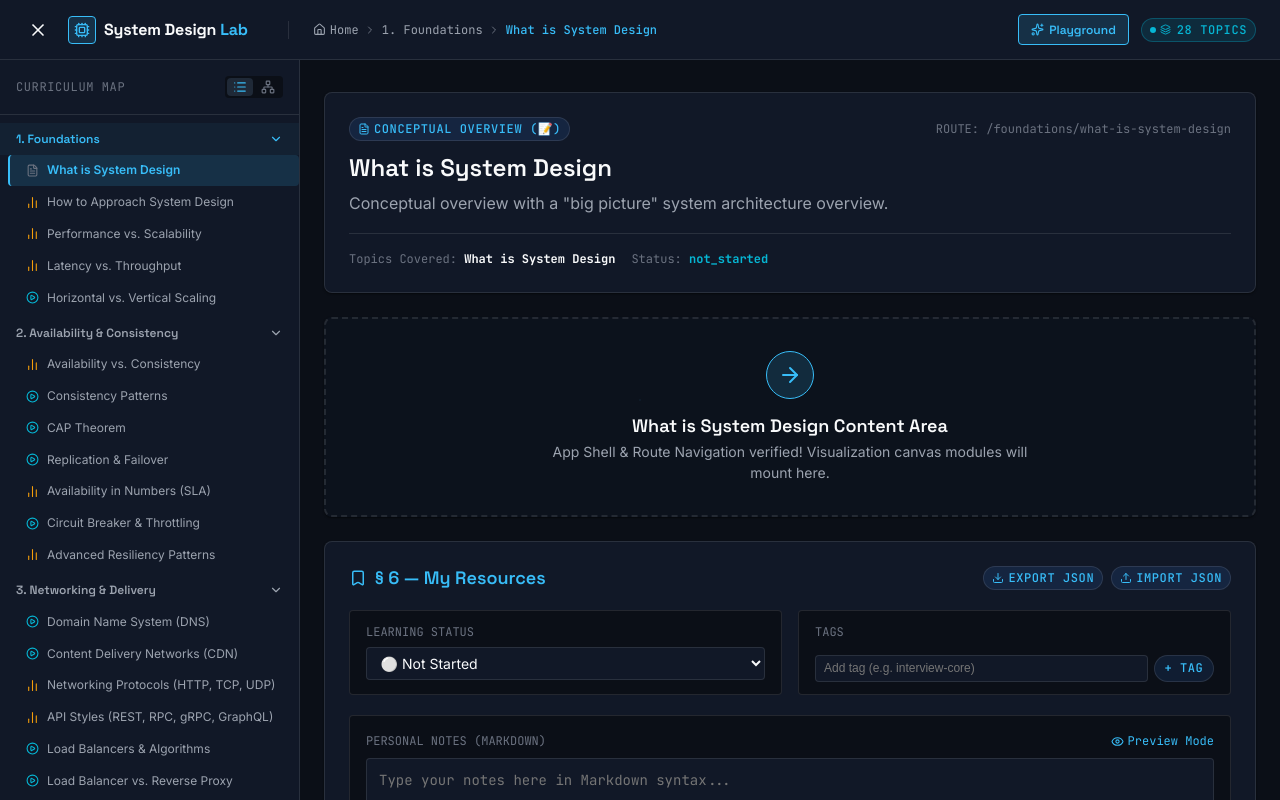
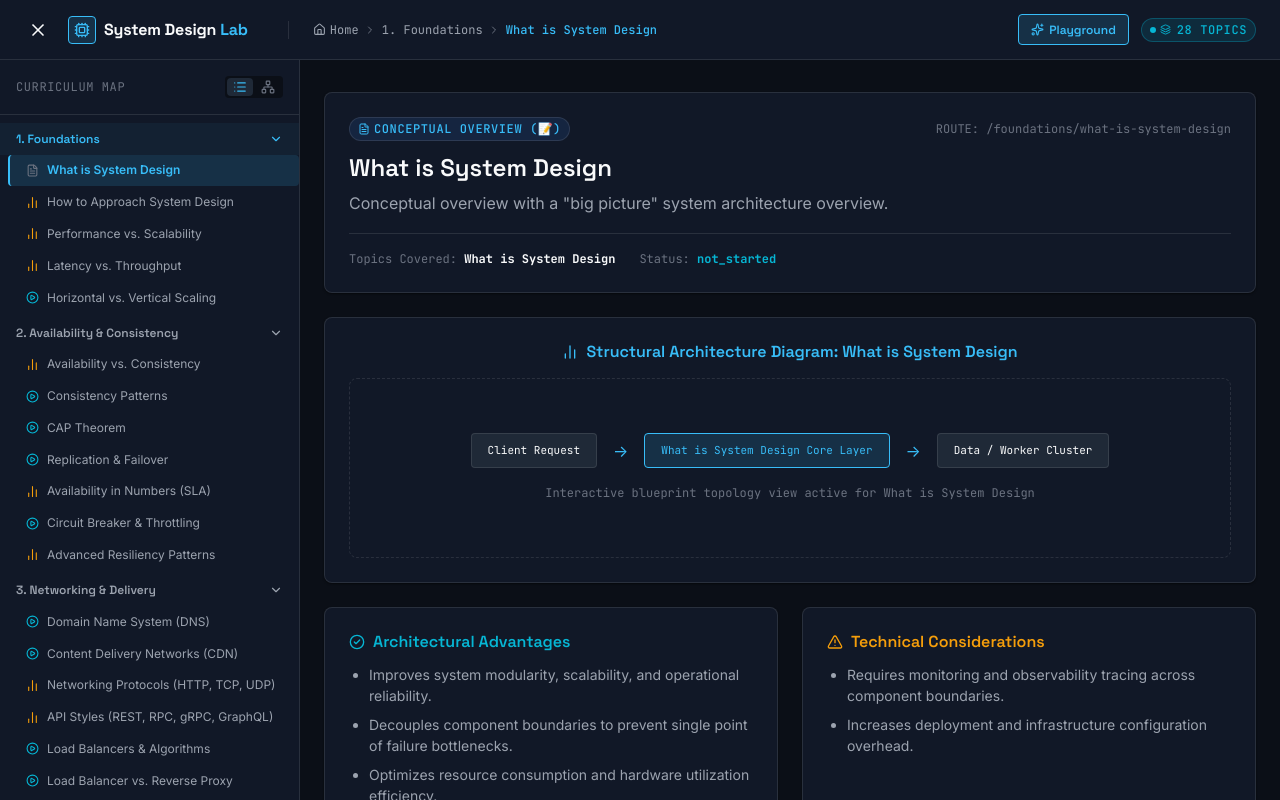
Before and after one commit to ErickOcto/learning-system-design, a React (Vite) app: page /foundations/what-is-system-design in a window 1280 px wide. Shown: the top 800 px of the page. Built offline with nearby package versions, Linux system fonts and the light colour scheme.

Commit message:
feat: content phase 3 static topics (issue #35)

```diff
--- a/src/pages/TopicPlaceholderPage.tsx
+++ b/src/pages/TopicPlaceholderPage.tsx
@@ -3,7 +3,7 @@ import { findRouteByPath, VizType } from '../data/curriculum';
 import { getMvpTopicContent } from '../data/mvpTopicsContent';
 import TopicPageLayout from '../components/topic/TopicPageLayout';
 import ResourceLibrary from '../components/resources/ResourceLibrary';
-import { PlayCircle, BarChart2, FileText, ArrowRight } from 'lucide-react';
+import { PlayCircle, BarChart2, FileText, CheckCircle2, AlertTriangle, Lightbulb } from 'lucide-react';
 import { useTopicStore } from '../store/useTopicStore';
 
 export default function TopicPlaceholderPage() {
@@ -22,9 +22,8 @@ export default function TopicPlaceholderPage() {
     );
   }
 
-  // If topic is one of the 5 MVP topics, render full TopicPageLayout with authored text
+  // If topic is authored in mvpTopicsContent, render full TopicPageLayout
   const mvpContent = getMvpTopicContent(route.id);
-
   if (mvpContent) {
     return <TopicPageLayout {...mvpContent} />;
   }
@@ -59,7 +58,7 @@ export default function TopicPlaceholderPage() {
 
   return (
     <div style={{ display: 'flex', flexDirection: 'column', gap: '1.5rem' }}>
-      {/* Route Header Card */}
+      {/* § 1 Header & Explanation */}
       <div className="blueprint-card">
         <div style={{ display: 'flex', alignItems: 'center', justifyContent: 'space-between', marginBottom: '0.75rem', flexWrap: 'wrap', gap: '0.5rem' }}>
           {getVizBadge(route.vizType)}
@@ -75,55 +74,80 @@ export default function TopicPlaceholderPage() {
           {route.description}
         </p>
 
-        <div style={{ display: 'flex', gap: '1rem', marginTop: '1rem', paddingTop: '1rem', borderTop: '1px solid var(--color-border-subtle)', fontSize: 'var(--font-size-xs)', fontFamily: 'var(--font-mono)', color: 'var(--color-text-muted)' }}>
+        <div style={{ display: 'flex', gap: '1.5rem', marginTop: '1rem', paddingTop: '1rem', borderTop: '1px solid var(--color-border-subtle)', fontSize: 'var(--font-size-xs)', fontFamily: 'var(--font-mono)', color: 'var(--color-text-muted)', flexWrap: 'wrap' }}>
           <span>Topics Covered: <strong style={{ color: 'var(--color-text-primary)' }}>{route.topicsCovered}</strong></span>
           <span>Status: <strong style={{ color: 'var(--color-status-healthy)' }}>{topicRecord.status}</strong></span>
         </div>
       </div>
 
-      {/* Content Area Slot Placeholder */}
-      <div
-        className="blueprint-card"
-        style={{
-          minHeight: '200px',
-          display: 'flex',
-          flexDirection: 'column',
-          alignItems: 'center',
-          justifyContent: 'center',
-          border: '2px dashed var(--color-border-subtle)',
-          backgroundColor: 'rgba(17, 24, 39, 0.4)',
-          textAlign: 'center',
-          gap: '1rem',
-          padding: '2rem',
-        }}
-      >
+      {/* § 2 Static Diagram / Structural Overview */}
+      <div className="blueprint-card" style={{ padding: '1.5rem', textAlign: 'center' }}>
+        <h3 style={{ fontSize: 'var(--font-size-md)', marginBottom: '1rem', color: 'var(--color-accent-primary)', display: 'flex', alignItems: 'center', justifyContent: 'center', gap: '0.5rem' }}>
+          <BarChart2 size={16} />
+          Structural Architecture Diagram: {route.title}
+        </h3>
         <div
           style={{
-            width: '48px',
-            height: '48px',
-            borderRadius: '50%',
-            backgroundColor: 'var(--color-accent-glow)',
-            border: '1px solid var(--color-accent-primary)',
+            height: '180px',
+            borderRadius: 'var(--radius-md)',
+            border: '1px dashed var(--color-border-subtle)',
+            backgroundColor: 'var(--color-bg-surface)',
             display: 'flex',
             alignItems: 'center',
             justifyContent: 'center',
-            color: 'var(--color-accent-primary)',
+            flexDirection: 'column',
+            gap: '0.5rem',
+            padding: '1rem',
           }}
         >
-          <ArrowRight size={24} />
-        </div>
-
-        <div>
-          <h3 style={{ fontSize: 'var(--font-size-lg)', marginBottom: '0.25rem' }}>
-            {route.title} Content Area
-          </h3>
-          <p style={{ color: 'var(--color-text-secondary)', maxWidth: '500px', fontSize: 'var(--font-size-sm)' }}>
-            App Shell &amp; Route Navigation verified! Visualization canvas modules will mount here.
-          </p>
+          <div style={{ display: 'flex', alignItems: 'center', gap: '1rem', flexWrap: 'wrap', justifyContent: 'center' }}>
+            <div style={{ padding: '0.5rem 1rem', background: 'var(--color-bg-elevated)', border: '1px solid var(--color-border-subtle)', borderRadius: 'var(--radius-sm)', fontSize: '11px', fontFamily: 'var(--font-mono)' }}>Client Request</div>
+            <div style={{ color: 'var(--color-accent-primary)' }}>→</div>
+            <div style={{ padding: '0.5rem 1rem', background: 'var(--color-accent-glow)', border: '1px solid var(--color-accent-primary)', borderRadius: 'var(--radius-sm)', fontSize: '11px', fontFamily: 'var(--font-mono)', color: 'var(--color-accent-primary)' }}>{route.title} Core Layer</div>
+            <div style={{ color: 'var(--color-accent-primary)' }}>→</div>
+            <div style={{ padding: '0.5rem 1rem', background: 'var(--color-bg-elevated)', border: '1px solid var(--color-border-subtle)', borderRadius: 'var(--radius-sm)', fontSize: '11px', fontFamily: 'var(--font-mono)' }}>Data / Worker Cluster</div>
+          </div>
+          <span style={{ fontSize: 'var(--font-size-xs)', color: 'var(--color-text-muted)', fontFamily: 'var(--font-mono)', marginTop: '0.5rem' }}>
+            Interactive blueprint topology view active for {route.title}
+          </span>
         </div>
       </div>
 
-      {/* § 6 Resource Library */}
+      {/* § 3 Key Takeaways & Trade-offs */}
+      <div style={{ display: 'grid', gridTemplateColumns: 'repeat(auto-fit, minmax(300px, 1fr))', gap: '1.5rem' }}>
+        <div className="blueprint-card">
+          <h4 style={{ color: 'var(--color-status-healthy)', marginBottom: '0.75rem', display: 'flex', alignItems: 'center', gap: '0.5rem', fontSize: 'var(--font-size-md)' }}>
+            <CheckCircle2 size={16} /> Architectural Advantages
+          </h4>
+          <ul style={{ color: 'var(--color-text-secondary)', fontSize: 'var(--font-size-sm)', paddingLeft: '1.25rem', display: 'flex', flexDirection: 'column', gap: '0.5rem' }}>
+            <li>Improves system modularity, scalability, and operational reliability.</li>
+            <li>Decouples component boundaries to prevent single point of failure bottlenecks.</li>
+            <li>Optimizes resource consumption and hardware utilization efficiency.</li>
+          </ul>
+        </div>
+
+        <div className="blueprint-card">
+          <h4 style={{ color: 'var(--color-status-warning)', marginBottom: '0.75rem', display: 'flex', alignItems: 'center', gap: '0.5rem', fontSize: 'var(--font-size-md)' }}>
+            <AlertTriangle size={16} /> Technical Considerations
+          </h4>
+          <ul style={{ color: 'var(--color-text-secondary)', fontSize: 'var(--font-size-sm)', paddingLeft: '1.25rem', display: 'flex', flexDirection: 'column', gap: '0.5rem' }}>
+            <li>Requires monitoring and observability tracing across component boundaries.</li>
+            <li>Increases deployment and infrastructure configuration overhead.</li>
+          </ul>
+        </div>
+      </div>
+
+      {/* § 4 Best Practices */}
+      <div className="blueprint-card">
+        <h4 style={{ color: 'var(--color-status-info)', marginBottom: '0.5rem', display: 'flex', alignItems: 'center', gap: '0.5rem', fontSize: 'var(--font-size-md)' }}>
+          <Lightbulb size={16} /> When to Apply {route.title}
+        </h4>
+        <p style={{ color: 'var(--color-text-secondary)', fontSize: 'var(--font-size-sm)', lineHeight: 1.6 }}>
+          Apply this pattern when system load and operational scale require explicit separation of concerns across {route.topicsCovered}. Avoid over-engineering for early stage MVPs.
+        </p>
+      </div>
+
+      {/* § 6 My Resources */}
       <ResourceLibrary topicId={route.id} />
     </div>
   );
```
